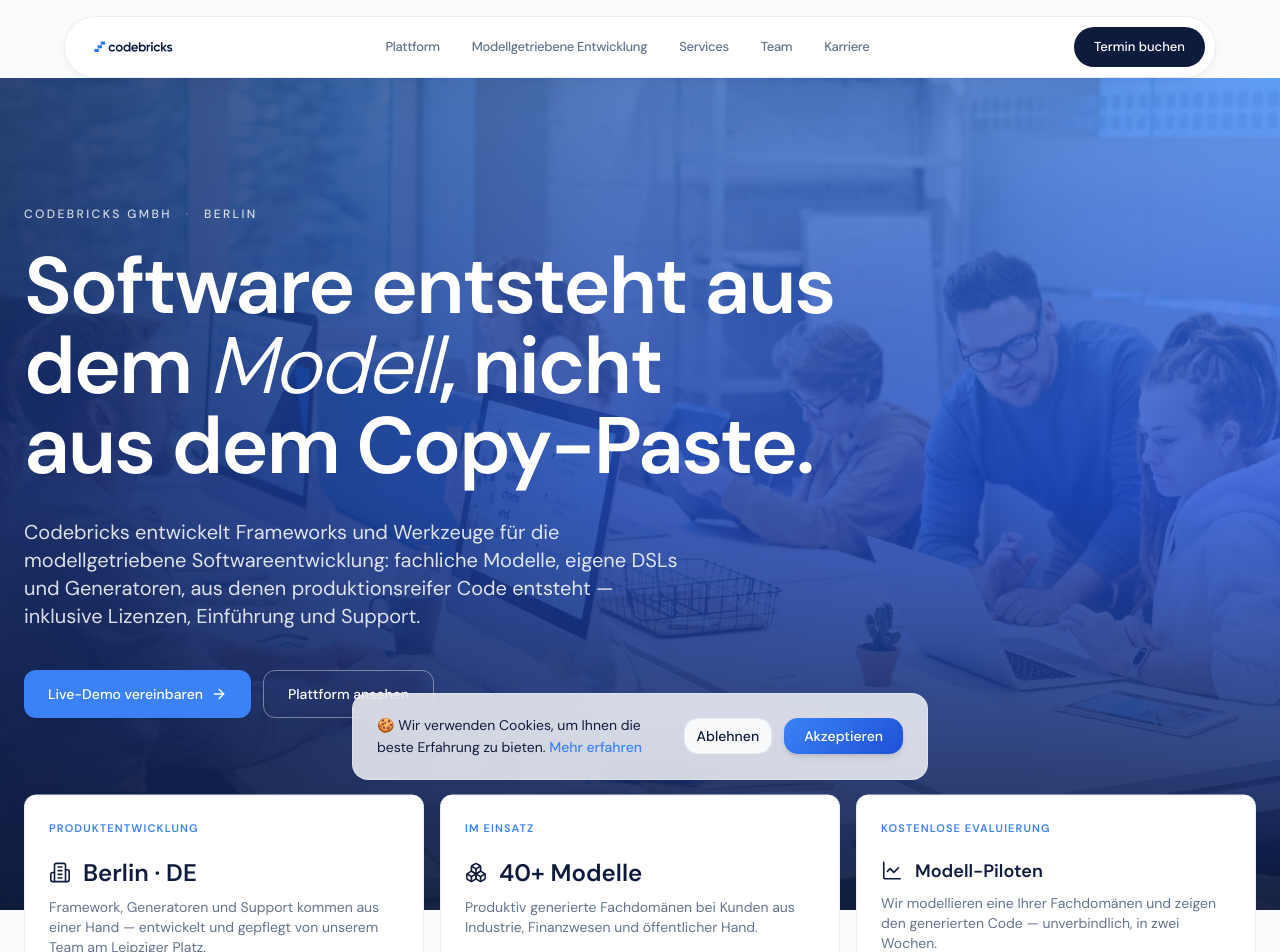
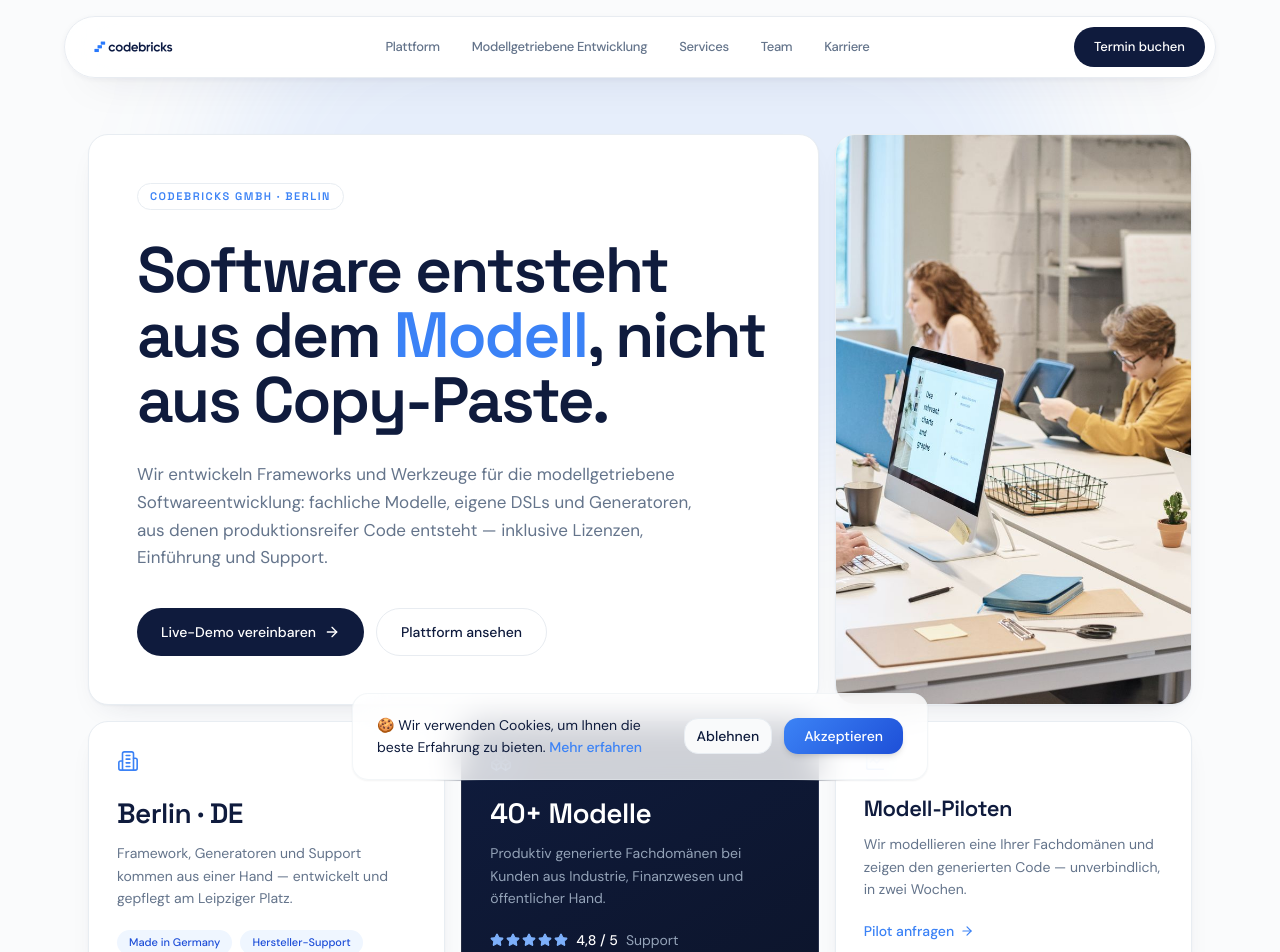
Before and after one commit to darklobster9512/codebricks, a React (Vite) app: page / in a window 1280 px wide. Shown: the top 952 px of the page. Built offline with nearby package versions, Linux system fonts and the light colour scheme.

Commit message:
Changes
Co-authored-by: darklobster9512 <301748244+darklobster9512@users.noreply.github.com>

```diff
--- a/src/components/limex/HeroFull.tsx
+++ b/src/components/limex/HeroFull.tsx
@@ -9,127 +9,101 @@ const HeroFull = () => {
   };
 
   return (
-    <section className="relative z-10 isolate overflow-visible bg-[#0F1B3D]">
-      <div className="absolute inset-0 overflow-hidden">
-        {/* Background image */}
-        <img
-          src={heroImage}
-          alt="Entwicklungsteam von Codebricks im Berliner Büro"
-          className="absolute inset-0 h-full w-full object-cover object-center select-none"
-          width={960}
-          height={640}
-          {...noDrag}
-        />
-
-        {/* Blue gradient overlay */}
+    <section className="relative overflow-hidden bg-[#FAFBFC] pt-10 pb-4 lg:pt-14">
       <div
         aria-hidden
-          className="absolute inset-0 bg-gradient-to-b from-[#3B82F6]/70 via-[#1D4ED8]/80 to-[#0F1B3D]/90"
+        className="pointer-events-none absolute -top-32 left-1/2 h-[520px] w-[860px] -translate-x-1/2 rounded-full bg-[#3B82F6]/10 blur-3xl"
       />
-        <div
-          aria-hidden
-          className="absolute inset-0 bg-gradient-to-r from-[#0F1B3D]/70 via-[#0F1B3D]/20 to-transparent"
-        />
-      </div>
-
-      {/* Content */}
-      <div className="relative mx-auto flex min-h-[720px] max-w-7xl flex-col justify-center px-6 pt-28 pb-40 lg:min-h-[820px] lg:pt-32 lg:pb-48">
-        <p className="text-xs font-medium uppercase tracking-[0.2em] text-white/80">
-          Codebricks GmbH <span className="mx-2 text-white/40">·</span> Berlin
-        </p>
-
-        <h1 className="mt-6 max-w-4xl text-4xl font-semibold leading-[1.05] tracking-tight text-white sm:text-5xl md:text-6xl lg:text-[80px]">
-          Software entsteht aus
-          <br />
-          dem <span className="italic font-light">Modell</span>, nicht
-          <br />
-          aus dem Copy-Paste.
+      <div className="relative mx-auto max-w-6xl px-6">
+        <div className="grid gap-4 md:grid-cols-6">
+          {/* Claim-Tile */}
+          <div className="tile md:col-span-4 p-8 lg:p-12">
+            <span className="chip">Codebricks GmbH · Berlin</span>
+            <h1 className="mt-7 font-display text-[40px] font-semibold leading-[1.02] tracking-[-0.035em] text-[#0F1B3D] sm:text-[52px] lg:text-[64px]">
+              Software entsteht aus dem{' '}
+              <span className="text-[#3B82F6]">Modell</span>, nicht aus Copy-Paste.
             </h1>
-
-        <p className="mt-8 max-w-2xl text-lg leading-relaxed text-white/85 md:text-xl">
-          Codebricks entwickelt Frameworks und Werkzeuge für die modellgetriebene
+            <p className="mt-7 max-w-xl text-[17px] leading-relaxed text-[#64748B]">
+              Wir entwickeln Frameworks und Werkzeuge für die modellgetriebene
               Softwareentwicklung: fachliche Modelle, eigene DSLs und Generatoren, aus
               denen produktionsreifer Code entsteht — inklusive Lizenzen, Einführung
               und Support.
             </p>
-
-        <div className="mt-10 flex flex-wrap gap-3">
+            <div className="mt-9 flex flex-wrap gap-3">
               <Link
                 to="/kontakt"
-            className="inline-flex h-12 items-center gap-2 rounded-xl bg-[#3B82F6] px-6 text-sm font-medium text-white transition-colors hover:bg-[#1D4ED8]"
+                className="inline-flex h-12 items-center gap-2 rounded-full bg-[#0F1B3D] px-6 text-sm font-medium text-white transition-colors hover:bg-[#3B82F6]"
               >
                 Live-Demo vereinbaren
                 <ArrowRight size={16} />
               </Link>
               <Link
                 to="/plattform"
-            className="inline-flex h-12 items-center gap-2 rounded-xl border border-white/40 bg-white/0 px-6 text-sm font-medium text-white backdrop-blur-sm transition-colors hover:bg-white hover:text-[#0F1B3D]"
+                className="inline-flex h-12 items-center gap-2 rounded-full border border-[#E8ECF1] bg-white px-6 text-sm font-medium text-[#0F1B3D] transition-colors hover:border-[#3B82F6] hover:text-[#3B82F6]"
               >
                 Plattform ansehen
               </Link>
             </div>
           </div>
 
-      {/* Trust cards — mittig auf der Hero/Body-Kante */}
-      <div className="absolute inset-x-0 bottom-0 z-30 mx-auto max-w-7xl translate-y-1/4 md:translate-y-1/2 px-6">
-        <div className="grid gap-4 md:grid-cols-3">
-          {/* Festes Projektteam */}
-          <div className="rounded-xl border border-[#E8ECF1] bg-white p-6 shadow-sm">
-            <p className="text-[11px] font-semibold uppercase tracking-widest text-[#3B82F6]">
-              Produktentwicklung
+          {/* Bild-Tile */}
+          <div className="tile md:col-span-2 min-h-[260px] overflow-hidden p-0">
+            <img
+              src={heroImage}
+              alt="Entwicklungsteam von Codebricks im Berliner Büro"
+              className="h-full w-full select-none object-cover"
+              width={960}
+              height={640}
+              {...noDrag}
+            />
+          </div>
+
+          {/* Kennzahlen */}
+          <div className="tile tile-hover md:col-span-2 p-7">
+            <Building2 size={22} className="text-[#3B82F6]" strokeWidth={1.75} />
+            <p className="mt-5 font-display text-[28px] font-semibold tracking-[-0.02em] text-[#0F1B3D]">
+              Berlin · DE
             </p>
-            <div className="mt-5 flex items-center gap-3">
-              <Building2 size={22} className="text-[#0F1B3D]" strokeWidth={1.75} />
-              <p className="text-2xl font-semibold text-[#0F1B3D]">Berlin · DE</p>
-            </div>
-            <p className="mt-2 text-sm text-[#64748B]">
-              Framework, Generatoren und Support kommen aus einer Hand — entwickelt
-              und gepflegt von unserem Team am Leipziger Platz.
+            <p className="mt-2 text-sm leading-relaxed text-[#64748B]">
+              Framework, Generatoren und Support kommen aus einer Hand — entwickelt und
+              gepflegt am Leipziger Platz.
             </p>
             <div className="mt-5 flex flex-wrap gap-2">
-              <span className="rounded-lg bg-[#EFF6FF] px-2 py-1 text-[11px] font-medium text-[#1D4ED8]">
+              <span className="rounded-full bg-[#EFF6FF] px-3 py-1 text-[11px] font-medium text-[#1D4ED8]">
                 Made in Germany
               </span>
-              <span className="rounded-lg bg-[#EFF6FF] px-2 py-1 text-[11px] font-medium text-[#1D4ED8]">
+              <span className="rounded-full bg-[#EFF6FF] px-3 py-1 text-[11px] font-medium text-[#1D4ED8]">
                 Hersteller-Support
               </span>
             </div>
           </div>
 
-          {/* Einsatz */}
-          <div className="rounded-xl border border-[#E8ECF1] bg-white p-6 shadow-sm">
-            <p className="text-[11px] font-semibold uppercase tracking-widest text-[#3B82F6]">
-              Im Einsatz
+          <div className="tile-ink md:col-span-2 p-7">
+            <Boxes size={22} className="text-[#7DB0FB]" strokeWidth={1.75} />
+            <p className="mt-5 font-display text-[28px] font-semibold tracking-[-0.02em] text-white">
+              40+ Modelle
             </p>
-            <div className="mt-5 flex items-center gap-3">
-              <Boxes size={22} className="text-[#0F1B3D]" strokeWidth={1.75} />
-              <p className="text-2xl font-semibold text-[#0F1B3D]">40+ Modelle</p>
-            </div>
-            <p className="mt-2 text-sm text-[#64748B]">
-              Produktiv generierte Fachdomänen bei Kunden aus Industrie, Finanzwesen
-              und öffentlicher Hand.
+            <p className="mt-2 text-sm leading-relaxed text-[#94A3B8]">
+              Produktiv generierte Fachdomänen bei Kunden aus Industrie, Finanzwesen und
+              öffentlicher Hand.
             </p>
             <div className="mt-5 flex items-center gap-2">
               <div className="flex gap-0.5">
                 {[0, 1, 2, 3, 4].map((i) => (
-                  <Star key={i} size={14} className="fill-[#3B82F6] text-[#3B82F6]" />
+                  <Star key={i} size={14} className="fill-[#7DB0FB] text-[#7DB0FB]" />
                 ))}
               </div>
-              <p className="text-sm font-medium text-[#0F1B3D]">4,8 / 5</p>
-              <p className="text-sm text-[#64748B]">Support-Bewertung</p>
+              <p className="text-sm font-medium text-white">4,8 / 5</p>
+              <p className="text-sm text-[#94A3B8]">Support</p>
             </div>
           </div>
 
-          {/* Evaluierung */}
-          <div className="group rounded-xl border border-[#E8ECF1] bg-white p-6 shadow-sm">
-            <p className="text-[11px] font-semibold uppercase tracking-widest text-[#3B82F6]">
-              Kostenlose Evaluierung
+          <div className="tile tile-hover group md:col-span-2 p-7">
+            <LineChart size={22} className="text-[#3B82F6]" strokeWidth={1.75} />
+            <p className="mt-5 font-display text-[22px] font-semibold tracking-[-0.02em] text-[#0F1B3D]">
+              Modell-Piloten
             </p>
-            <div className="mt-5 flex items-center gap-3">
-              <LineChart size={22} className="text-[#0F1B3D]" strokeWidth={1.75} />
-              <p className="text-lg font-semibold text-[#0F1B3D]">Modell-Piloten</p>
-            </div>
-            <p className="mt-2 text-sm text-[#64748B]">
+            <p className="mt-2 text-sm leading-relaxed text-[#64748B]">
               Wir modellieren eine Ihrer Fachdomänen und zeigen den generierten Code —
               unverbindlich, in zwei Wochen.
             </p>
```
Lines whose indentation alone changed are shown as unchanged.
